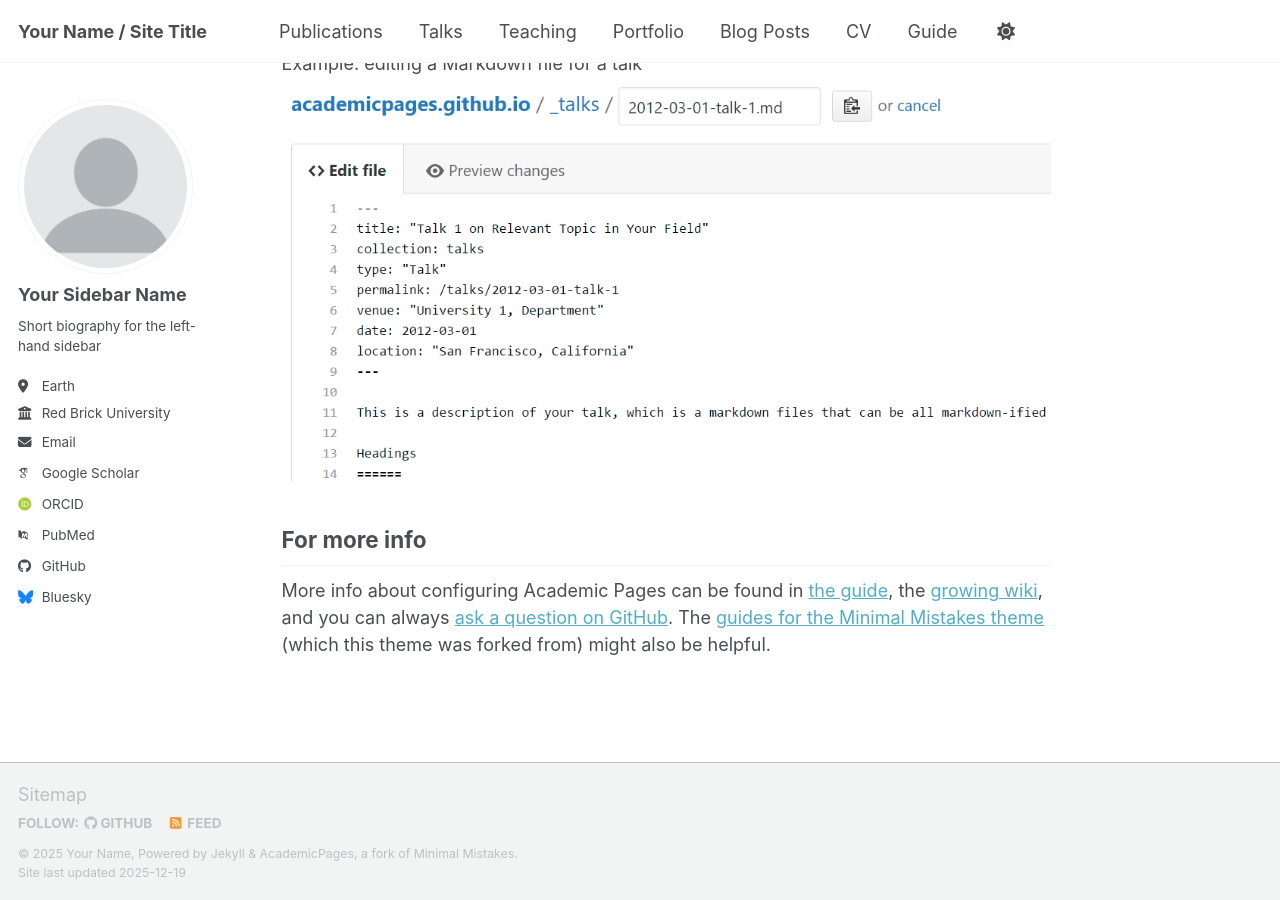
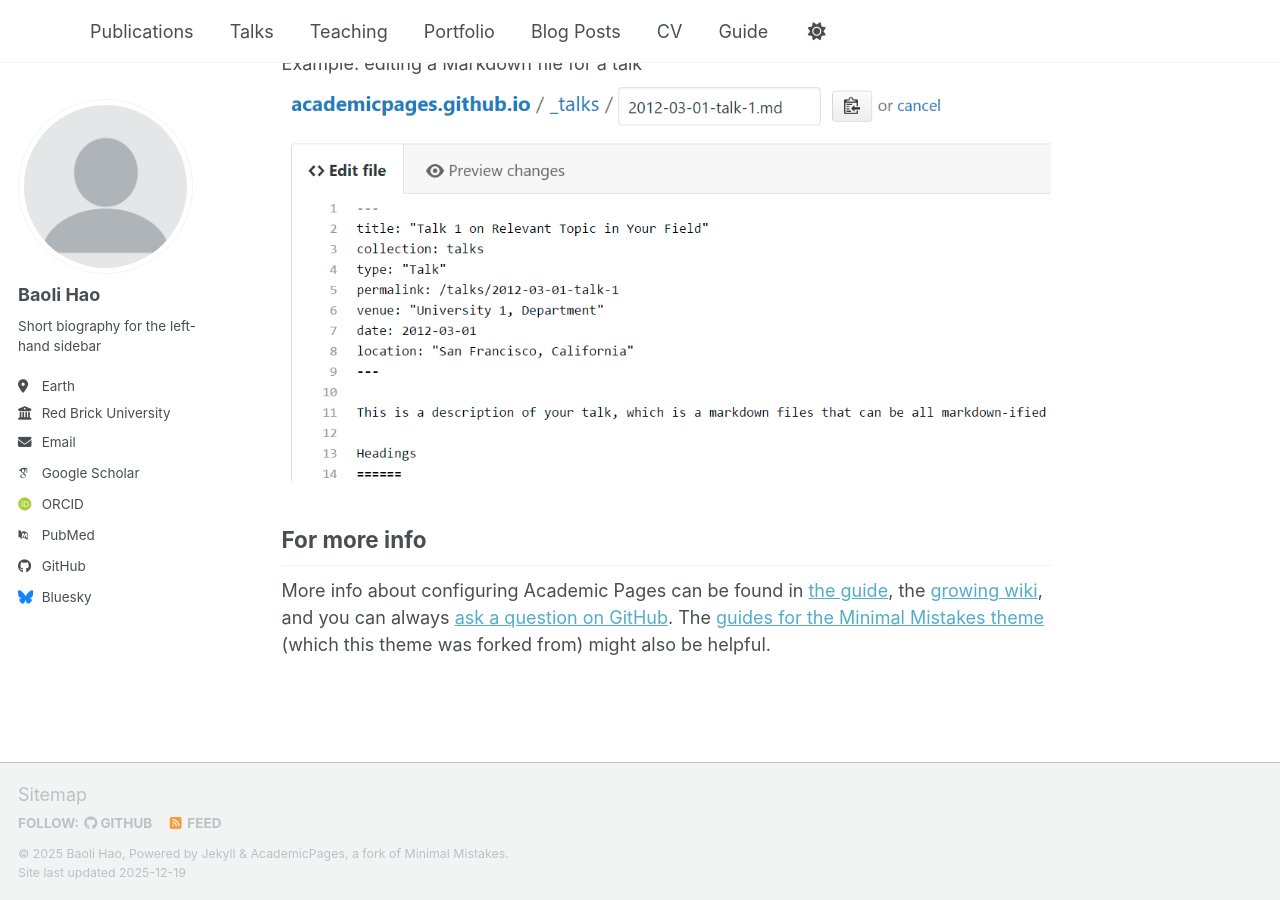
Before and after one commit to baolihao/baolihao.github.io, a Jekyll site: the page built from _pages/about.md, in a window 1280 px wide and 900 px high, scrolled down 2718 px. Built offline with Jekyll 4.4.1, drawn with Linux system fonts in a browser that asks for light colours; some web fonts are replaced; a script bundle is joined from its source files by our own code; library files that are not in the unit come from our copies.

Commit message:
Update _config.yml

```diff
--- a/_config.yml
+++ b/_config.yml
@@ -9,14 +9,14 @@
 # Basic Site Settings
 locale                   : "en-US"
 site_theme               : "default" # Currently available options are "default", "air"
-title                    : "Your Name / Site Title"
+title                    : ""
 title_separator          : "-"
-name                     : &name "Your Name"
+name                     : &name "Baoli Hao"
 description              : &description "Your Name's academic portfolio"   # Update this with a general description of your site, this is the default if not overridden by a page
 url                      : https://academicpages.github.io # The base hostname & protocol for your site e.g. "https://[your GitHub username].github.io",
                                                            # or if you already have some other page hosted on Github then use "https://[your GitHub username].github.io/[Your Repo Name]"
 baseurl                  : "" # the subpath of your site, e.g. "/blog"
-repository               : "academicpages/academicpages.github.io"
+repository               : "baolihao/baolihao.github.io"
 
 # Site Author - The following control what appear as part of the author content on the side bar.
 #               If a field is blank the icon and link will not appear, otherwise it will be shown.
@@ -24,7 +24,7 @@ repository               : "academicpages/academicpages.github.io"
 author:
   # Biographic information
   avatar           : "profile.png"
-  name             : "Your Sidebar Name"
+  name             : "Baoli Hao"
   pronouns         : # example: "she/her"
   bio              : "Short biography for the left-hand sidebar"
   location         : "Earth"
```
